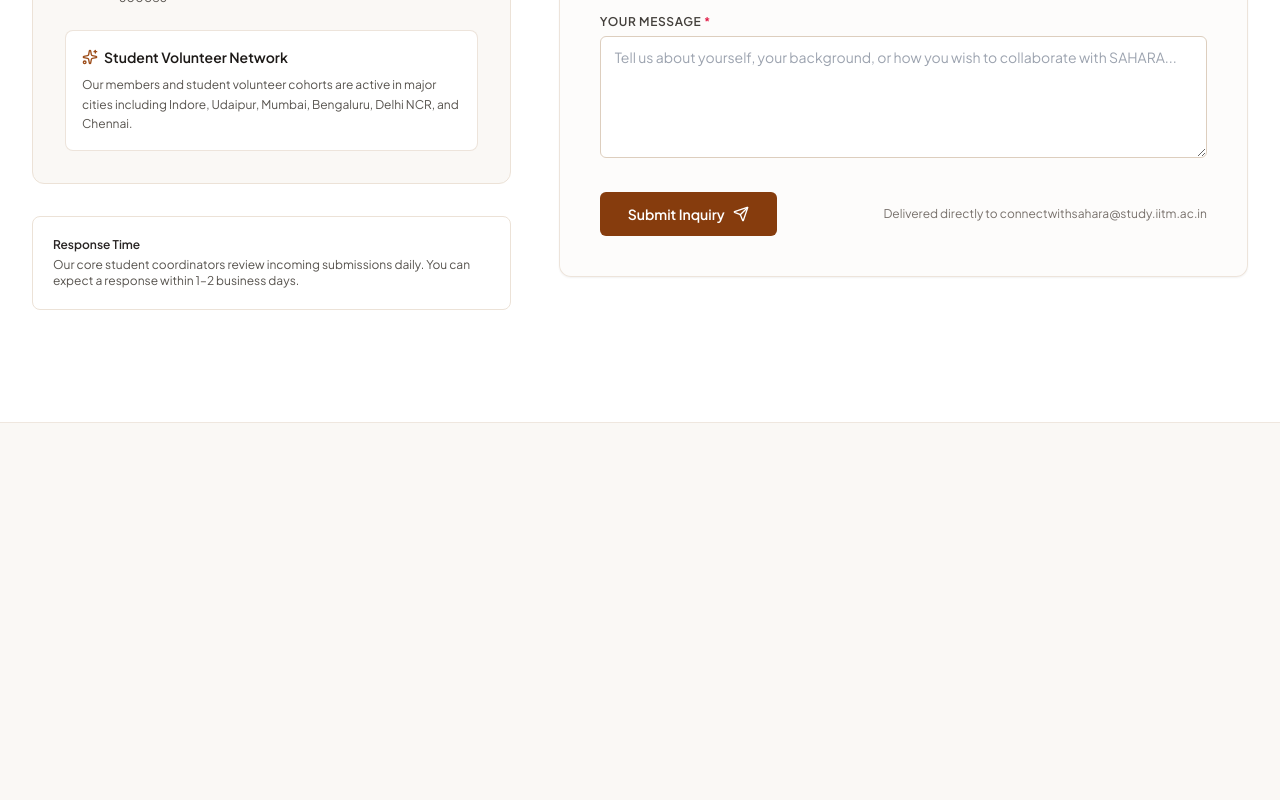
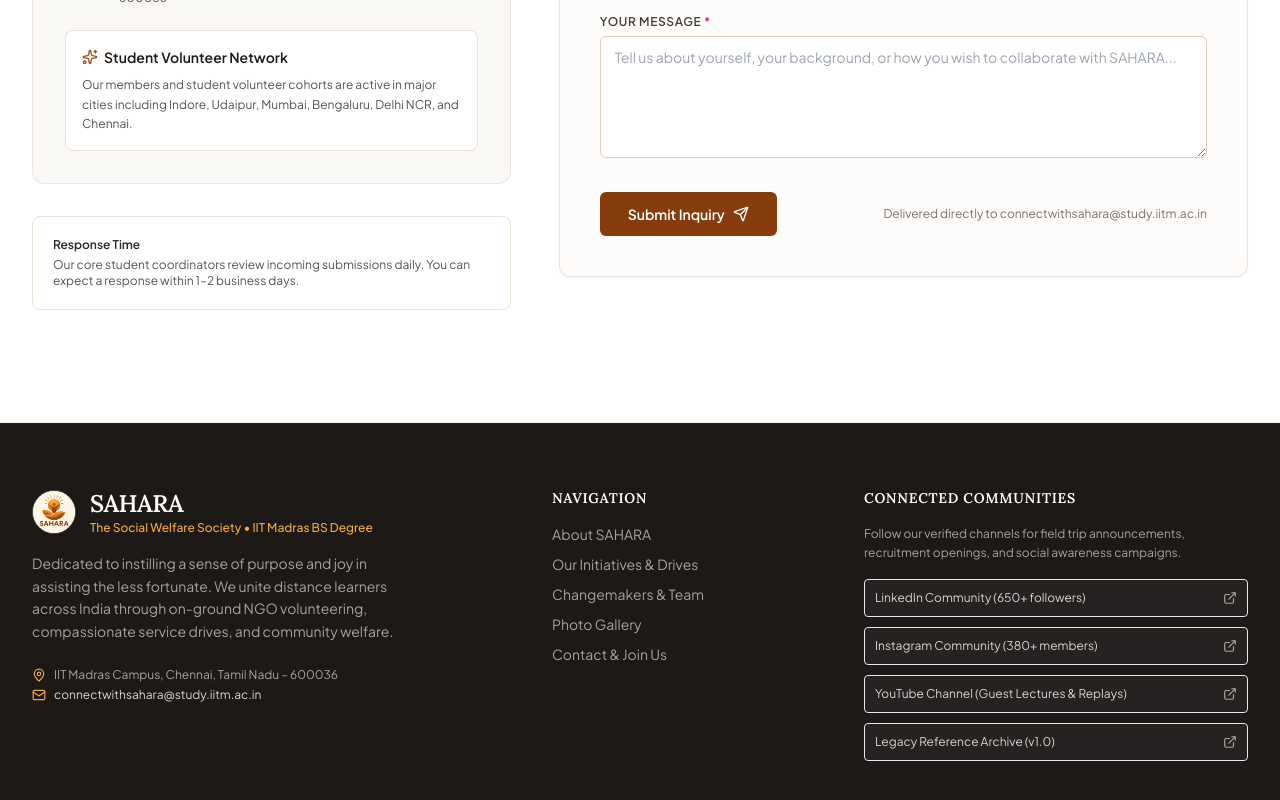
Before and after one commit to 22f3002886/Sahara_Website, a Next.js app: page / in a window 1280 px wide. Shown: the part 11166-11966 px from the top of the page. Before the commit the page ends 11589 px from the top, so only its background shows below. Built offline with nearby package versions, Linux system fonts and the light colour scheme.

Commit message:
feat: complete website footer and page integration

```diff
--- a/src/app/page.tsx
+++ b/src/app/page.tsx
@@ -5,10 +5,11 @@ import Events from "@/components/Events";
 import Gallery from "@/components/Gallery";
 import Team from "@/components/Team";
 import Contact from "@/components/Contact";
+import Footer from "@/components/Footer";
 
 export default function HomePage() {
   return (
-    <div className="min-h-screen flex flex-col bg-warm-50 text-stone-900">
+    <div className="min-h-screen flex flex-col bg-warm-50 text-stone-900 selection:bg-sahara-200 selection:text-sahara-900">
       <Header />
       <main className="flex-1 w-full">
         <Hero />
@@ -18,6 +19,7 @@ export default function HomePage() {
         <Team />
         <Contact />
       </main>
+      <Footer />
     </div>
   );
 }
--- /dev/null
+++ b/src/components/Footer.tsx
@@ -0,0 +1,165 @@
+import React from "react";
+import Image from "next/image";
+import Link from "next/link";
+import {
+  Mail,
+  MapPin,
+  ExternalLink,
+  ArrowUp,
+  Heart,
+  Globe,
+} from "lucide-react";
+
+export default function Footer() {
+  return (
+    <footer className="bg-stone-900 text-stone-300 border-t border-stone-800">
+      <div className="max-w-7xl mx-auto px-4 sm:px-6 lg:px-8 pt-16 pb-12">
+        <div className="grid grid-cols-1 md:grid-cols-2 lg:grid-cols-12 gap-10 lg:gap-8 pb-12 border-b border-stone-800">
+
+          {/* Brand & Mission Column */}
+          <div className="lg:col-span-5 space-y-4">
+            <div className="flex items-center gap-3.5">
+              <div className="relative w-11 h-11 rounded-full overflow-hidden border border-stone-700 bg-white shadow-xs">
+                <Image
+                  src="/images/branding/sahara-logo.jpeg"
+                  alt="SAHARA Official Logo"
+                  fill
+                  className="object-cover"
+                />
+              </div>
+              <div>
+                <span className="font-serif font-bold text-2xl text-white tracking-tight">
+                  SAHARA
+                </span>
+                <span className="block text-xs font-medium text-sahara-400">
+                  The Social Welfare Society • IIT Madras BS Degree
+                </span>
+              </div>
+            </div>
+
+            <p className="text-sm text-stone-400 leading-relaxed font-sans max-w-sm">
+              Dedicated to instilling a sense of purpose and joy in assisting the less fortunate. We unite distance learners across India through on-ground NGO volunteering, compassionate service drives, and community welfare.
+            </p>
+
+            <div className="pt-2 text-xs text-stone-400 space-y-1">
+              <p className="flex items-center gap-2">
+                <MapPin className="w-3.5 h-3.5 text-sahara-400 shrink-0" aria-hidden="true" />
+                <span>IIT Madras Campus, Chennai, Tamil Nadu – 600036</span>
+              </p>
+              <p className="flex items-center gap-2">
+                <Mail className="w-3.5 h-3.5 text-sahara-400 shrink-0" aria-hidden="true" />
+                <a
+                  href="mailto:connectwithsahara@study.iitm.ac.in"
+                  className="text-stone-300 hover:text-white transition-colors"
+                >
+                  connectwithsahara@study.iitm.ac.in
+                </a>
+              </p>
+            </div>
+          </div>
+
+          {/* Quick Navigation Links */}
+          <div className="lg:col-span-3 space-y-4">
+            <h4 className="font-serif text-sm font-bold text-white uppercase tracking-wider">
+              Navigation
+            </h4>
+            <ul className="space-y-2.5 text-sm">
+              {[
+                { label: "About SAHARA", href: "#about" },
+                { label: "Our Initiatives & Drives", href: "#activities" },
+                { label: "Changemakers & Team", href: "#team" },
+                { label: "Photo Gallery", href: "#gallery" },
+                { label: "Contact & Join Us", href: "#contact" },
+              ].map((link, idx) => (
+                <li key={idx}>
+                  <a
+                    href={link.href}
+                    className="text-stone-400 hover:text-white transition-colors flex items-center gap-1.5"
+                  >
+                    <span>{link.label}</span>
+                  </a>
+                </li>
+              ))}
+            </ul>
+          </div>
+
+          {/* Society Outreach & Official Socials */}
+          <div className="lg:col-span-4 space-y-4">
+            <h4 className="font-serif text-sm font-bold text-white uppercase tracking-wider">
+              Connected Communities
+            </h4>
+            <p className="text-xs text-stone-400 leading-relaxed">
+              Follow our verified channels for field trip announcements, recruitment openings, and social awareness campaigns.
+            </p>
+
+            <div className="flex flex-col gap-2.5 text-xs">
+              <a
+                href="https://www.linkedin.com/company/sahara-iitm/"
+                target="_blank"
+                rel="noopener noreferrer"
+                className="inline-flex items-center justify-between p-2.5 rounded bg-stone-800/80 hover:bg-stone-800 text-stone-300 hover:text-white border border-stone-750 transition-colors"
+              >
+                <span>LinkedIn Community (650+ followers)</span>
+                <ExternalLink className="w-3.5 h-3.5 text-stone-400" aria-hidden="true" />
+              </a>
+
+              <a
+                href="https://www.instagram.com/sahara_iitm/"
+                target="_blank"
+                rel="noopener noreferrer"
+                className="inline-flex items-center justify-between p-2.5 rounded bg-stone-800/80 hover:bg-stone-800 text-stone-300 hover:text-white border border-stone-750 transition-colors"
+              >
+                <span>Instagram Community (380+ members)</span>
+                <ExternalLink className="w-3.5 h-3.5 text-stone-400" aria-hidden="true" />
+              </a>
+
+              <a
+                href="https://www.youtube.com/@sahara_iitm"
+                target="_blank"
+                rel="noopener noreferrer"
+                className="inline-flex items-center justify-between p-2.5 rounded bg-stone-800/80 hover:bg-stone-800 text-stone-300 hover:text-white border border-stone-750 transition-colors"
+              >
+                <span>YouTube Channel (Guest Lectures & Replays)</span>
+                <ExternalLink className="w-3.5 h-3.5 text-stone-400" aria-hidden="true" />
+              </a>
+
+              <a
+                href="https://sahara-society.github.io/Sahara/index.html"
+                target="_blank"
+                rel="noopener noreferrer"
+                className="inline-flex items-center justify-between p-2.5 rounded bg-stone-800/80 hover:bg-stone-800 text-stone-300 hover:text-white border border-stone-750 transition-colors"
+              >
+                <span>Legacy Reference Archive (v1.0)</span>
+                <ExternalLink className="w-3.5 h-3.5 text-stone-400" aria-hidden="true" />
+              </a>
+            </div>
+          </div>
+
+        </div>
+
+        {/* Bottom Legal & Attribution Bar */}
+        <div className="pt-8 flex flex-col sm:flex-row items-center justify-between gap-4 text-xs text-stone-500">
+          <div className="flex flex-col sm:flex-row items-center gap-2 sm:gap-4 text-center sm:text-left">
+            <span>© 2023–2026 SAHARA — The Social Welfare Society, IIT Madras.</span>
+            <span className="hidden sm:inline text-stone-700">•</span>
+            <span>All rights reserved.</span>
+          </div>
+
+          <div className="flex items-center gap-4">
+            <span className="text-stone-400 flex items-center gap-1">
+              Affiliated with IIT Madras BS Degree
+            </span>
+            <a
+              href="#"
+              className="p-2 rounded bg-stone-800 hover:bg-stone-700 text-stone-400 hover:text-white transition-colors focus:outline-none focus:ring-2 focus:ring-sahara-600"
+              aria-label="Back to top"
+            >
+              <ArrowUp className="w-4 h-4" aria-hidden="true" />
+            </a>
+          </div>
+        </div>
+
+      </div>
+    </footer>
+  );
+}
```
